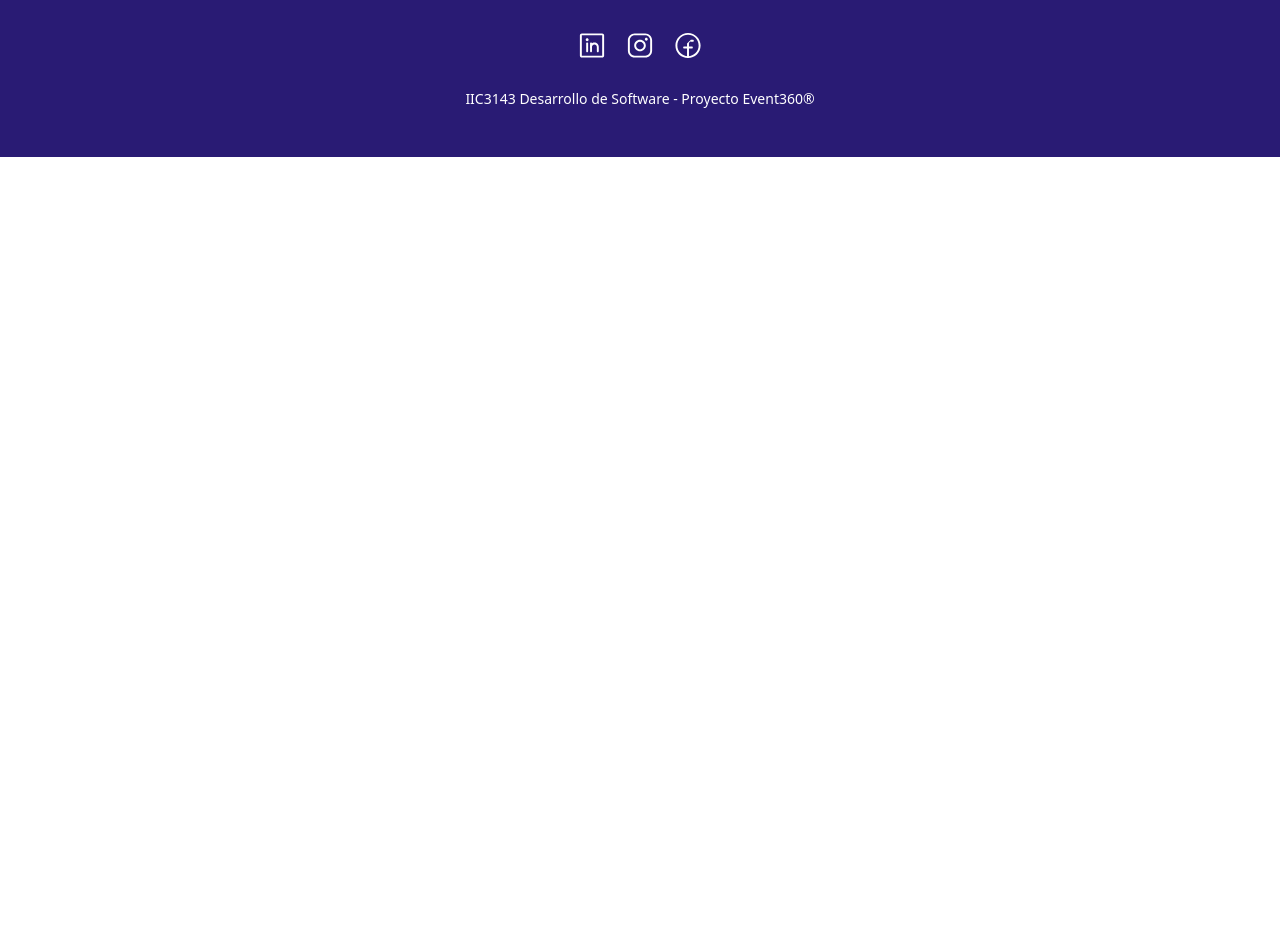
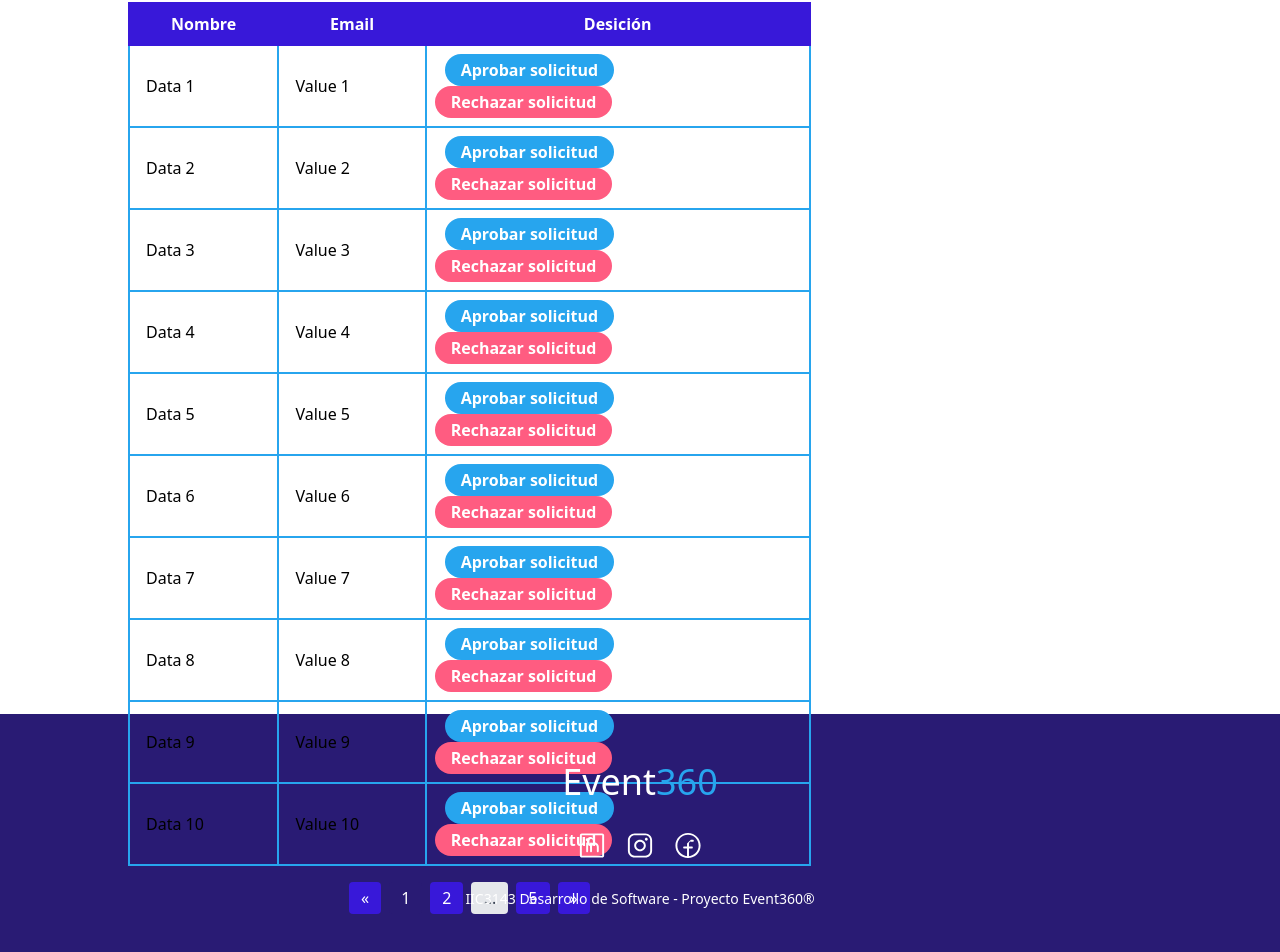
Before and after one commit to Jpuc1143/IIC3143-Event360-Frontend, a React (Create React App) app: page /requests in a window 1280 px wide. Shown: the part 158-1110 px from the top of the page. Before the commit the page ends 800 px from the top, so only its background shows below. Built offline with nearby package versions, Linux system fonts and the light colour scheme; no server answers; what tw-elements would draw is missing.

Commit message:
init visual request view & request button

```diff
--- a/src/App.tsx
+++ b/src/App.tsx
@@ -14,6 +14,7 @@ import EditEvent from "./pages/EditEvent";
 import ShowEvent from "./pages/ShowEvent";
 import { ToastContainer } from "react-toastify";
 import "react-toastify/dist/ReactToastify.css";
+import Requests from "./pages/Requests";
 
 function App() {
   return (
@@ -43,6 +44,7 @@ function App() {
         <Route path="/view-event/:id" element={<ShowEvent />} />
         <Route path="/payment/:id" element={<PaymentMock />} />
         <Route path="/profile" element={<Profile />} />
+        <Route path="/requests" element={<Requests/>}/>
       </Routes>
       <Footer />
     </BrowserRouter>
--- a/src/components/NavBar.tsx
+++ b/src/components/NavBar.tsx
@@ -4,6 +4,9 @@ import { useAuth0 } from "@auth0/auth0-react";
 export default function NavBar() {
   const { loginWithRedirect, logout, isAuthenticated } = useAuth0();
   const callbackUri = process.env.REACT_APP_AUTH0_CALLBACK_URL;
+
+  //HARDCODED: Admin user, añadir cuando este la opción de ver si el usuario es un administrador
+  const isAdmin = true
 
   return (
     <div className="p-4">
@@ -57,6 +60,17 @@ export default function NavBar() {
           )}
           {isAuthenticated && (
             <div className="flex flex-row gap-6">
+              {isAdmin && (
+                <li>
+                  <Link
+                    aria-current="page"
+                    to="/requests"
+                    className="block py-2 px-3 text-white bg-blue-700 rounded md:bg-transparent md:text-blue-700 md:p-0"
+                  >
+                    Solicitudes
+                  </Link>
+                </li>
+              )}
               <li>
                 <Link
                   aria-current="page"
--- /dev/null
+++ b/src/pages/Requests.tsx
@@ -0,0 +1,130 @@
+/* eslint-disable jsx-a11y/anchor-is-valid */
+import { useAuth0 } from "@auth0/auth0-react";
+import { useEffect, useState } from "react";
+import { getRequest, postRequest } from "../api/queries"
+
+export default function Requests () {
+  // HARDCODED: Obtener la información del backend
+  const data = Array.from({ length: 50 }, (_, index) => ({
+    id: index + 1,
+    column1: `Data ${index + 1}`,
+    column2: `Value ${index + 1}`,
+    column3: `Another ${index + 1}`,
+    column4: `Example ${index + 1}`,
+  }));
+
+  const [currentPage, setCurrentPage] = useState(1);
+
+  const rowsPerPage = 10;
+
+  const indexOfLastRow = currentPage * rowsPerPage;
+  const indexOfFirstRow = indexOfLastRow - rowsPerPage;
+  const currentRows = data.slice(indexOfFirstRow, indexOfLastRow);
+
+  const totalPages = Math.ceil(data.length / rowsPerPage);
+
+  const handlePageChange = (pageNumber: number) => {
+    setCurrentPage(pageNumber);
+  };
+
+  const getPaginationItems = () => {
+    const items = [];
+
+    for (let number = Math.max(1, currentPage - 1); number <= Math.min(totalPages, currentPage + 1); number++) {
+      items.push(
+        <li
+          key={number}
+          className={`inline-block mx-1 px-3 py-1 bg-primary text-white rounded cursor-pointer ${number === currentPage ? 'bg-primary-dark' : ''}`}
+          onClick={() => handlePageChange(number)}
+        >
+          {number}
+        </li>
+      );
+    }
+
+    if (currentPage - 1 > 1) {
+      items.unshift(
+        <li key="ellipsis-start" className="inline-block mx-1 px-3 py-1 bg-gray-200 text-gray-700 rounded">
+          <span>...</span>
+        </li>
+      );
+      items.unshift(
+        <li
+          key={1}
+          onClick={() => handlePageChange(1)}
+          className={`inline-block mx-1 px-3 py-1 bg-primary text-white rounded cursor-pointer ${1 === currentPage ? 'bg-gray-700' : ''}`}
+        >
+          1
+        </li>
+      );
+    }
+
+    if (currentPage + 1 < totalPages) {
+      items.push(
+        <li key="ellipsis-end" className="inline-block mx-1 px-3 py-1 bg-gray-200 text-gray-700 rounded">
+          <span>...</span>
+        </li>
+      );
+      items.push(
+        <li
+          key={totalPages}
+          onClick={() => handlePageChange(totalPages)}
+          className={`inline-block mx-1 px-3 py-1 bg-primary text-white rounded cursor-pointer ${totalPages === currentPage ? 'bg-gray-700' : ''}`}
+        >
+          {totalPages}
+        </li>
+      );
+    }
+
+    return items;
+  };
+
+  return (
+    <div className="px-32 h-screen w-full flex flex-col">
+      <h1 className="text-4xl font-bold my-8 text-primary">Solicitudes para ser organizador</h1>
+      <table className="table-auto w-2/3 ">
+        <thead >
+          <tr className="bg-primary">
+            <th className="border-2 border-primary px-4 py-2 text-white">Nombre</th>
+            <th className="border-2 border-primary px-4 py-2 text-white">Email</th>
+            <th className="border-2 border-primary px-4 py-2 text-white">Desición</th>
+          </tr>
+        </thead>
+        <tbody>
+          {currentRows.map((row) => (
+            <tr key={row.id}>
+              <td className="border-2 border-primary-light px-4 py-2">{row.column1}</td>
+              <td className="border-2 border-primary-light px-4 py-2">{row.column2}</td>
+              <td className="border-2 border-primary-light px-2 py-2 w-96">
+                <button className="bg-primary-light text-white font-semibold text-base rounded-full px-4 py-1 mx-2.5">
+                  Aprobar solicitud
+                </button>
+                <button className="bg-secondary text-white font-semibold text-base rounded-full px-4 py-1">
+                  Rechazar solicitud
+                </button>
+              </td>
+            </tr>
+          ))}
+        </tbody>
+      </table>
+
+      <ul className="flex justify-center mt-4 w-2/3">
+        <li
+          onClick={() => handlePageChange(Math.max(1, currentPage - 1))}
+          className={`inline-block mx-1 px-3 py-1 bg-primary text-white rounded cursor-pointer ${currentPage === 1 && 'bg-gray-700'}`}
+        >
+          &laquo;
+        </li>
+
+        {getPaginationItems()}
+
+        <li
+          onClick={() => handlePageChange(Math.min(totalPages, currentPage + 1))}
+          className={`inline-block mx-1 px-3 py-1 bg-primary text-white rounded cursor-pointer ${currentPage === totalPages && 'bg-gray-700'}`}
+        >
+          &raquo;
+        </li>
+      </ul>
+    </div>
+  )
+}
--- a/src/pages/user/index.tsx
+++ b/src/pages/user/index.tsx
@@ -4,6 +4,9 @@ import { getRequest } from "../../api/queries";
 
 export default function Profile() {
   const [userEvents, setUserEvents] = useState([]);
+  // HARDCODE: Cambiar por condicion que denote si el usuario es o no organizador, y si ha enviado o no una solicitud
+  const isOrganizator = false
+  const sended = false
 
   const { user, getAccessTokenSilently } = useAuth0();
   useEffect(() => {
@@ -33,20 +36,35 @@ export default function Profile() {
           {user?.name}
         </div>
         <div className="text-center mt-2 font-light text-sm">{`@${user?.nickname}`}</div>
-        <div className="px-6 text-center mt-2 font-light text-sm">
+        <div className="text-center mt-2 font-light text-sm">{user?.email}</div>
+        <div className="px-6 text-center mt-2 font-light text-base">
           <p>
-            Lorem ipsum dolor sit amet, consectetur adipiscing elit. Suspendisse
-            tincidunt ex ac diam eleifend, in congue mi finibus. Nullam dapibus
-            pulvinar lectus ac
+            Usuario: No organizador
           </p>
         </div>
         <hr className="mt-8" />
+        {isOrganizator ?
         <div className="flex p-4">
           <div className="ml-28 text-center">
             Tienes <span className="font-bold">{userEvents.length}</span>{" "}
             Eventos
           </div>
         </div>
+        :
+        <div className="flex p-4 justify-center">
+          <div className="flex flex-col items-center justify-center">
+            {!sended ?
+            <button className="px-8 py-2 bg-primary text-center hover:bg-primary-dark text-white rounded-full font-bold hover:">
+              Solicitar ser organizador
+            </button>
+            :
+            <span className="inline-block bg-gray-200 rounded-full px-8 py-2 text-sm font-semibold text-gray-700 mt-2">
+              Solicitud enviada
+            </span>
+            }
+          </div>
+        </div>
+        }
       </div>
     </div>
   );
```
